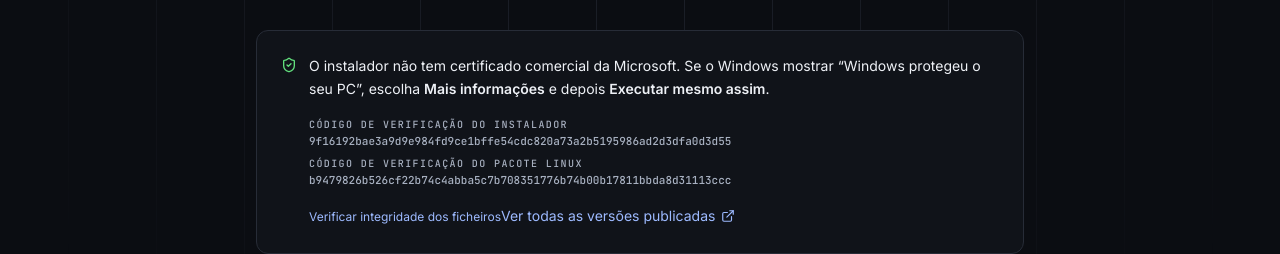
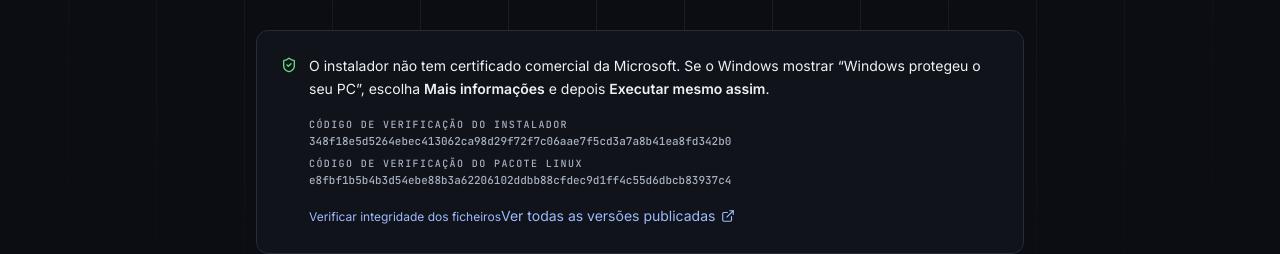
Before and after one commit to NiltonCarlosdawg/Identifierdocuments, a React (Vite) app in the folder apps/landing/: page / in a window 1280 px wide. Shown: the part 5800-6054 px from the top of the page. Built offline with nearby package versions, Linux system fonts and the light colour scheme; no server answers.

Commit message:
chore: refresh installer checksums after UI release

```diff
--- a/apps/landing/src/components/ui/download-section.tsx
+++ b/apps/landing/src/components/ui/download-section.tsx
@@ -9,12 +9,12 @@ export const DOWNLOADS = {
   installer: {
     href: "/downloads/DocID_1.2.2_x64-setup.exe",
     size: "290 MB",
-    sha256: "9f16192bae3a9d9e984fd9ce1bffe54cdc820a73a2b5195986ad2d3dfa0d3d55",
+    sha256: "348f18e5d5264ebec413062ca98d29f72f7c06aae7f5cd3a7a8b41ea8fd342b0",
   },
   linux: {
     href: "/downloads/DocID_1.2.2_amd64.deb",
     size: "10 MB",
-    sha256: "b9479826b526cf22b74c4abba5c7b708351776b74b00b17811bbda8d31113ccc",
+    sha256: "e8fbf1b5b4b3d54ebe88b3a62206102ddbb88cfdec9d1ff4c55d6dbcb83937c4",
   },
 } as const;
 
```
